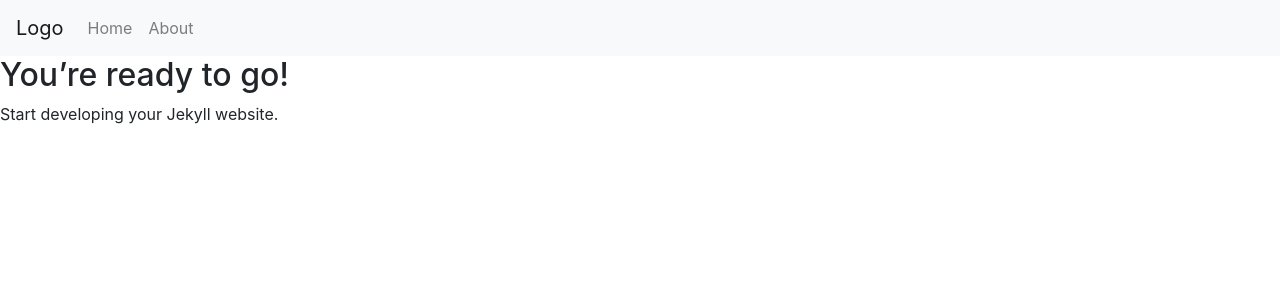
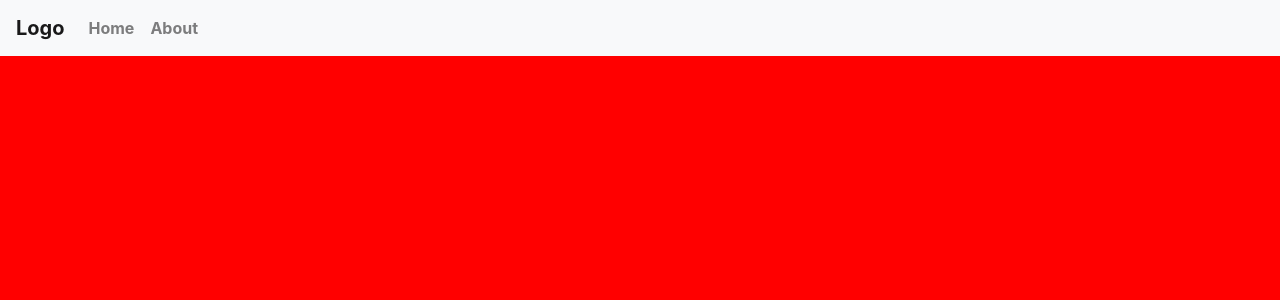
Before and after one commit to ShellieJaye/blogsite, a Jekyll site: the page built from index.md, in a window 1280 px wide. Shown: the top 300 px of the page. Built offline with Jekyll 4.4.1, drawn with Linux system fonts in a browser that asks for light colours; nearby versions of some CDN libraries.

Commit message:
update mapping

```diff
--- a/_config.yml
+++ b/_config.yml
@@ -2,4 +2,4 @@ url: "" # the base hostname & protocol for your site, e.g. http://example.com
 baseurl: "" # the subpath of your site, e.g. /blog
 title: "" # the name of your site, e.g. ACME Corp.
 sass:
-  sass_dir: assets/css
+  sass_dir: assets/css/
--- a/_sass/main.scss
+++ /dev/null
@@ -1,9 +0,0 @@
-$backgroundColor: #ffffff;
-$bodyColor: #000000;
-$bodyFont: -apple-system,BlinkMacSystemFont,"Segoe UI",Helvetica,Arial,sans-serif,"Apple Color Emoji","Segoe UI Emoji","Segoe UI Symbol";
-
-body {
-  background: $backgroundColor;
-  color: $bodyColor;
-  font-family: $bodyFont;
-}
--- a/assets/css/main.scss
+++ b/assets/css/main.scss
@@ -1,3 +1,9 @@
 ---
 ---
 @import 'bootstrap/bootstrap';
+
+body {
+    background-color: red;
+    color: red;
+    font-weight: bold;
+}
```
Also changed, not shown: 2 other files.
